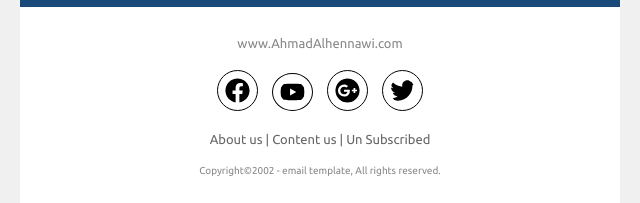
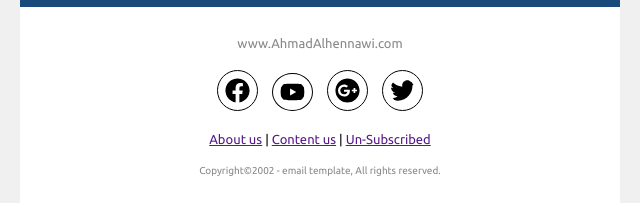
Before and after one commit to Ahmad-Alhennawi/Event-Invitation-Email, a plain HTML site: page index.html in a window 1280 px wide. Shown: the part 986-1189 px from the top of the page, 320-960 px from the left. Drawn offline with Linux system fonts and the light colour scheme.

Commit message:
Modified few things & make the icons in proper way

```diff
--- a/index.html
+++ b/index.html
@@ -83,7 +83,8 @@
 
   </style>
   <style type="text/css">
-    div>img {
+    div img {
+      width: 25px;
       padding: 7px;
       border: 1px solid black;
       border-radius: 50%;
@@ -327,10 +328,10 @@
                             <tbody>
                               <tr>
                                 <td align="center" style="font-size:0px;padding:10px 25px;word-break:break-word;">
-                                  <div style="font-family:Ubuntu, Helvetica, Arial, sans-serif;font-size:13px;line-height:1;text-align:center;color:#000000;"><img src="./svg/facebook.svg" alt="" width="25px" href="http://facebook.com">
-                                    <img src="./svg/youtube.svg" alt="" width="25px">
-                                    <img src="./svg/google-plus.svg" alt="" width="25px">
-                                    <img src="./svg/twitter.svg" alt="" width="25px">
+                                  <div style="font-family:Ubuntu, Helvetica, Arial, sans-serif;font-size:13px;line-height:1;text-align:center;color:#000000;"><a href="https://www.facebook.com" target="_blank"><img src="./svg/facebook.svg" alt="facebook"></a>
+                                    <a href="https://www.youtube.com" target="_blank"><img src="./svg/youtube.svg" alt="youtube"></a>
+                                    <a href="https://www.google-plus.com" target="_blank"><img src="./svg/google-plus.svg" alt="google-plus"></a>
+                                    <a href="https://www.twitter.com" target="_blank"><img src="./svg/twitter.svg" alt="twitter"></a>
                                   </div>
                                 </td>
                               </tr>
@@ -343,7 +344,7 @@
                             <tbody>
                               <tr>
                                 <td align="center" style="font-size:0px;padding:10px 25px;word-break:break-word;">
-                                  <div style="font-family:Ubuntu, Helvetica, Arial, sans-serif;font-size:13px;line-height:1;text-align:center;color:#666666;">About us | Content us | Un Subscribed</div>
+                                  <div style="font-family:Ubuntu, Helvetica, Arial, sans-serif;font-size:13px;line-height:1;text-align:center;color:#000000;"><a href="">About us</a> | <a href="">Content us</a> | <a href="">Un-Subscribed</a></div>
                                 </td>
                               </tr>
                               <tr>
```
Also changed, not shown: 1 other file.
